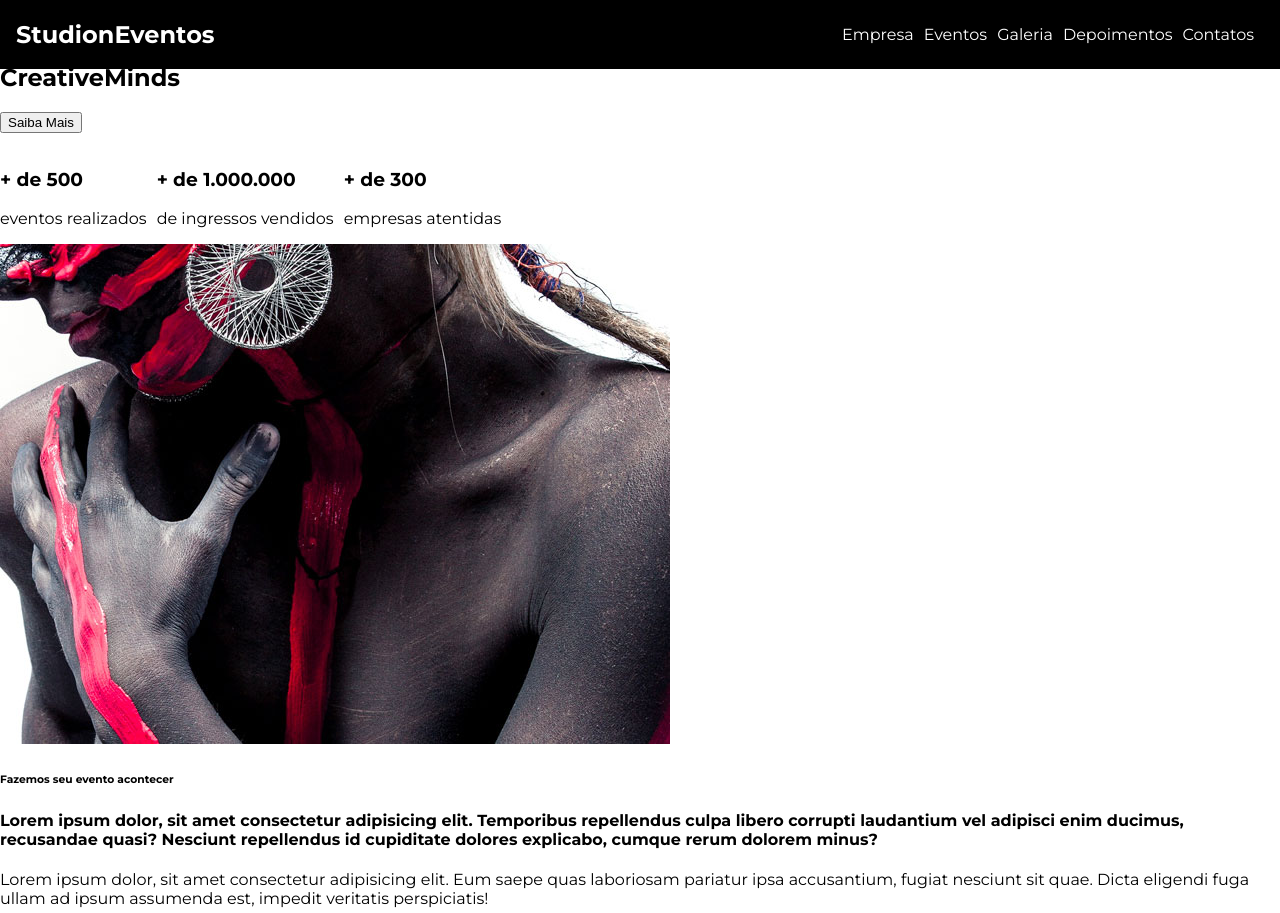
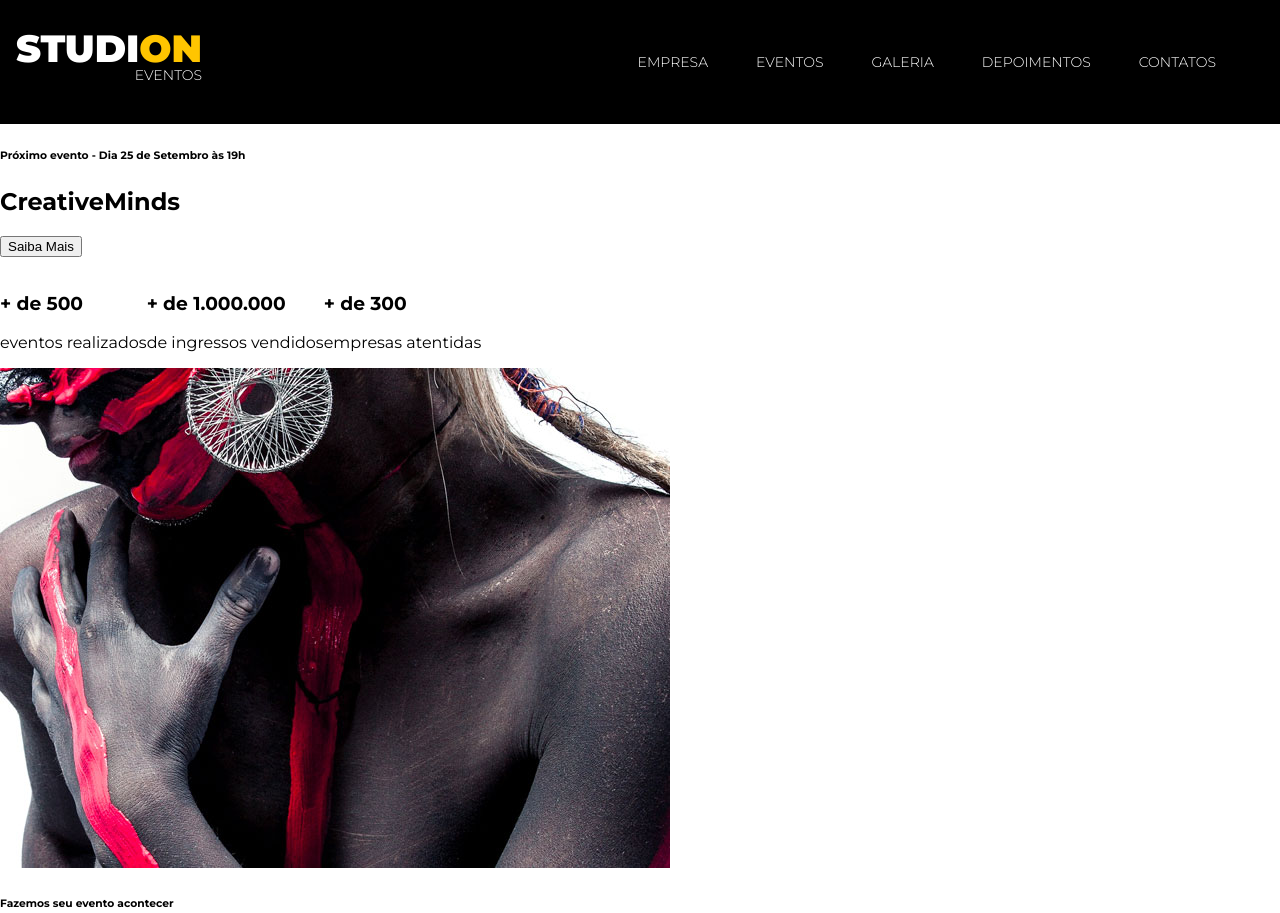
Before and after one commit to Lboina/studion2, a website: page src/index.html in a window 1280 px wide. Shown: the top 913 px of the page. Drawn offline with Linux system fonts and the light colour scheme.

Commit message:
feat(nav): add design style

```diff
--- a/src/index.html
+++ b/src/index.html
@@ -9,7 +9,10 @@
   </head>
   <body>
     <nav class="navbar">
-      <h1>Studi<span>on</span><span>Eventos</span></h1>
+      <h1 class="logo-studion">
+        Studi<span class="copy--primary">on</span
+        ><span class="logo-studion__subtitle">Eventos</span>
+      </h1>
       <ul class="navbar__links">
         <li><a href="#empresa">Empresa</a></li>
         <li><a href="#eventos">Eventos</a></li>
--- a/src/style.css
+++ b/src/style.css
@@ -1,16 +1,18 @@
-@import url('https://fonts.googleapis.com/css2?family=Montserrat:wght@400;700&display=swap');
+@import url('https://fonts.googleapis.com/css2?family=Montserrat:wght@300;400;700;900&display=swap');
 
 *{
     box-sizing: border-box;
 }
 
 :root {
+    --color-primary: #ffc500;
     font-family: 'Montserrat', sans-serif;
     font-size: 16px;
 }
 
 body {
-    margin: 0
+    margin: 0;
+    padding-top: 7.75rem;
 }
 
 ul {
@@ -19,9 +21,6 @@
     padding-left: 0;
 }
 
-li {
-    margin-right: 0.625rem;
-}
 
 .navbar {
     position: fixed;
@@ -32,6 +31,7 @@
     left: 0;
 
     width: 100vw;
+    height: 7.75rem;
     padding: 0 1rem;
 
     background-color: #000;
@@ -43,7 +43,36 @@
     justify-self: end;
 }
 
+.navbar__links li {
+    font-size: .875rem;
+    margin-right: 3rem;
+    text-transform: uppercase;
+}
+
 .navbar__links a {
+    font-weight: 300;
     color: #fff;
     text-decoration: none;
 }
+
+.navbar__links a:hover {
+    color: var(--color-primary);
+}
+
+.logo-studion {
+    font-size: 2.375rem;
+    font-weight: 900;
+    line-height: 1ch; /* relativa ao tamanho da altura do glifo 0 da fonte */
+    text-transform: uppercase;
+    text-align: right;
+}
+
+.logo-studion__subtitle {
+    font-size: .875rem;
+    font-weight: 300;
+    float: right;
+}
+
+.copy--primary {
+    color: var(--color-primary);
+}
```
